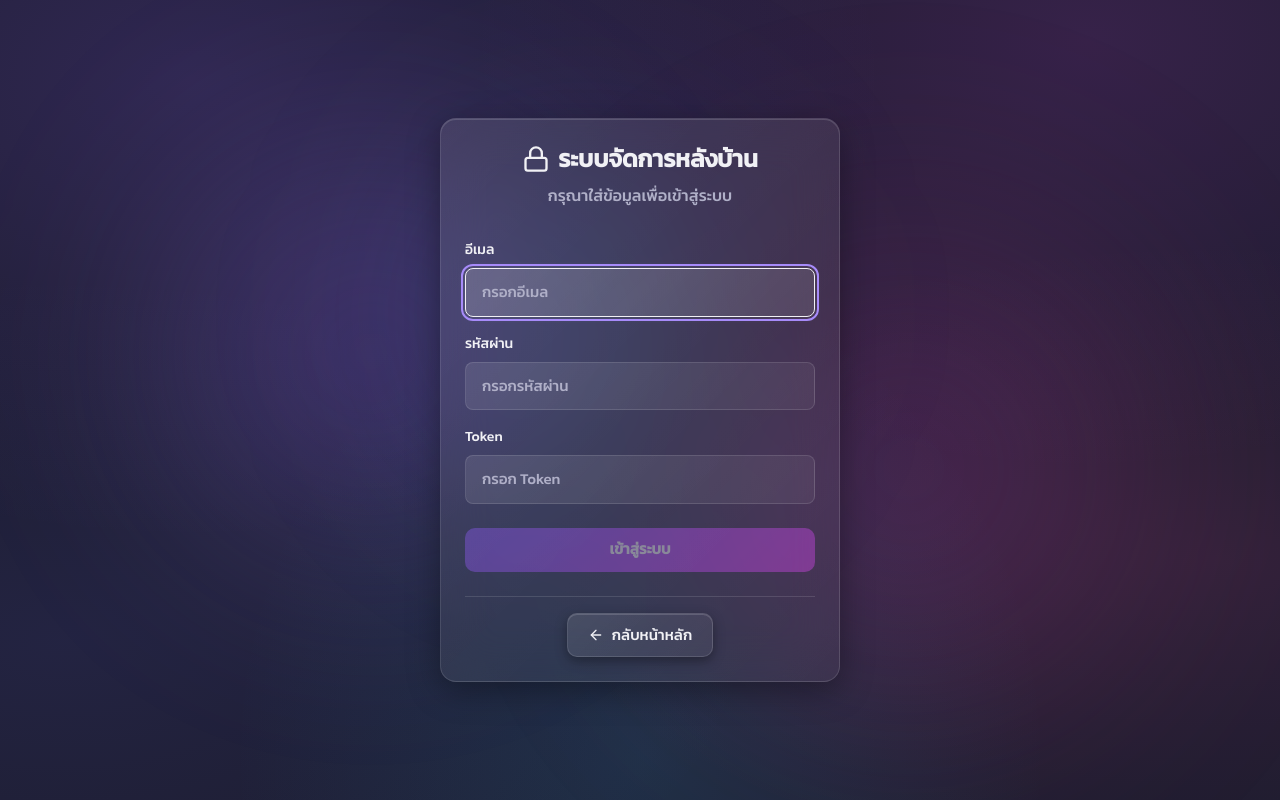
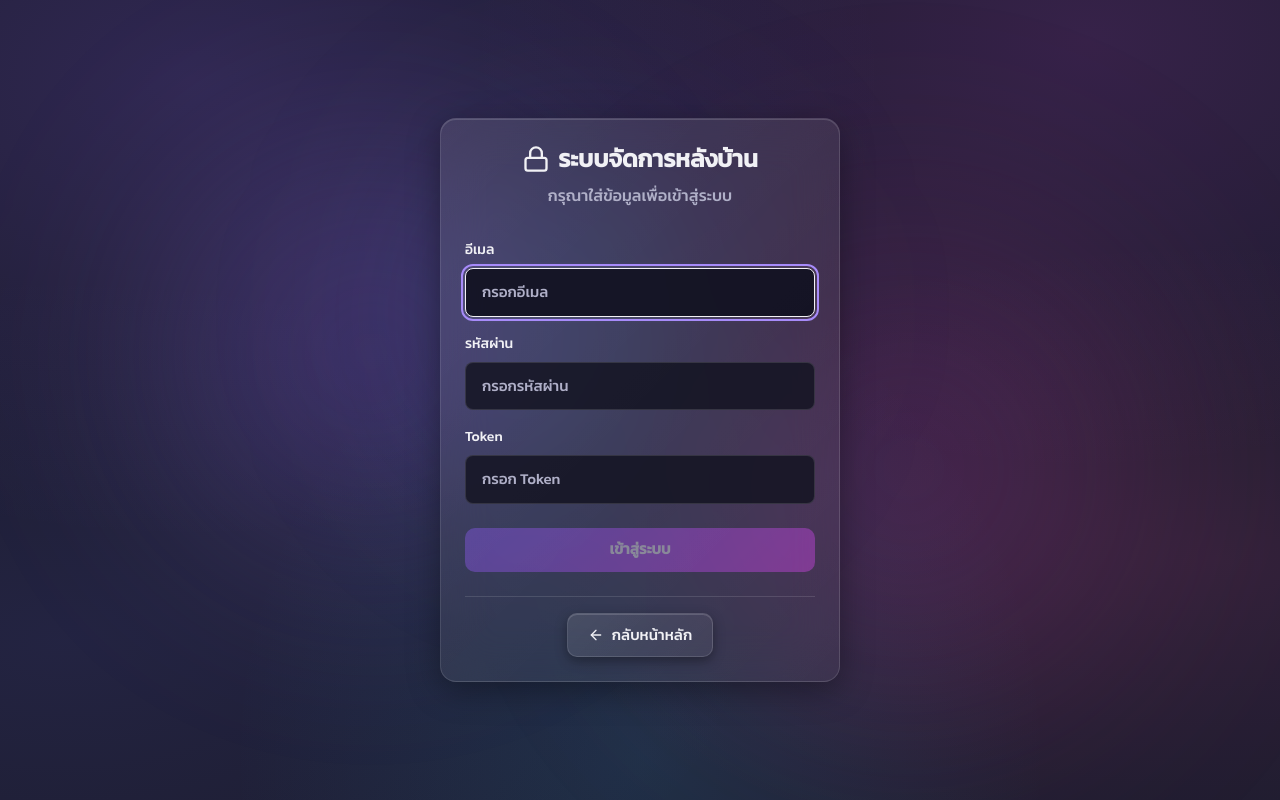
Before and after one commit to loma0531/luminaris_shop, a Next.js app: page /admin in a window 1280 px wide. Built offline with nearby package versions, Linux system fonts and the light colour scheme.

Commit message:
style: increase modal and input opacity for customInput readability

```diff
--- a/src/app/globals.css
+++ b/src/app/globals.css
@@ -380,7 +380,7 @@ a:focus-visible {
   width: 100%;
   padding: 0.75rem 1rem;
   font-size: 0.9375rem;
-  background: var(--card);
+  background: rgba(20, 20, 35, 0.85);
   border: 1px solid var(--border);
   border-radius: 8px;
   color: var(--foreground);
@@ -390,6 +390,10 @@ a:focus-visible {
   transition: all 0.25s ease;
 }
 
+html[data-theme="light"] .input {
+  background: rgba(255, 255, 255, 0.9);
+}
+
 .input::placeholder {
   color: var(--muted-foreground);
 }
@@ -397,7 +401,11 @@ a:focus-visible {
 .input:focus {
   border-color: var(--foreground);
   box-shadow: 0 0 8px rgba(255, 255, 255, 0.1);
-  background: var(--card-hover);
+  background: rgba(20, 20, 35, 0.95);
+}
+
+html[data-theme="light"] .input:focus {
+  background: rgba(255, 255, 255, 0.98);
 }
 
 /* Custom Select Dropdown Styling */
--- a/src/app/shop/page.tsx
+++ b/src/app/shop/page.tsx
@@ -481,7 +481,7 @@ export default function ShopPage() {
           onClick={() => !isCartSaving && setShowInputModal(false)}
         >
           <div
-            className="card max-w-[500px] w-full p-6 animate-scale-in-bounce"
+            className="modal max-w-[500px] w-full p-6 animate-scale-in-bounce"
             onClick={(e) => e.stopPropagation()}
           >
             <h2 className="mb-4 text-xl font-semibold">
```
